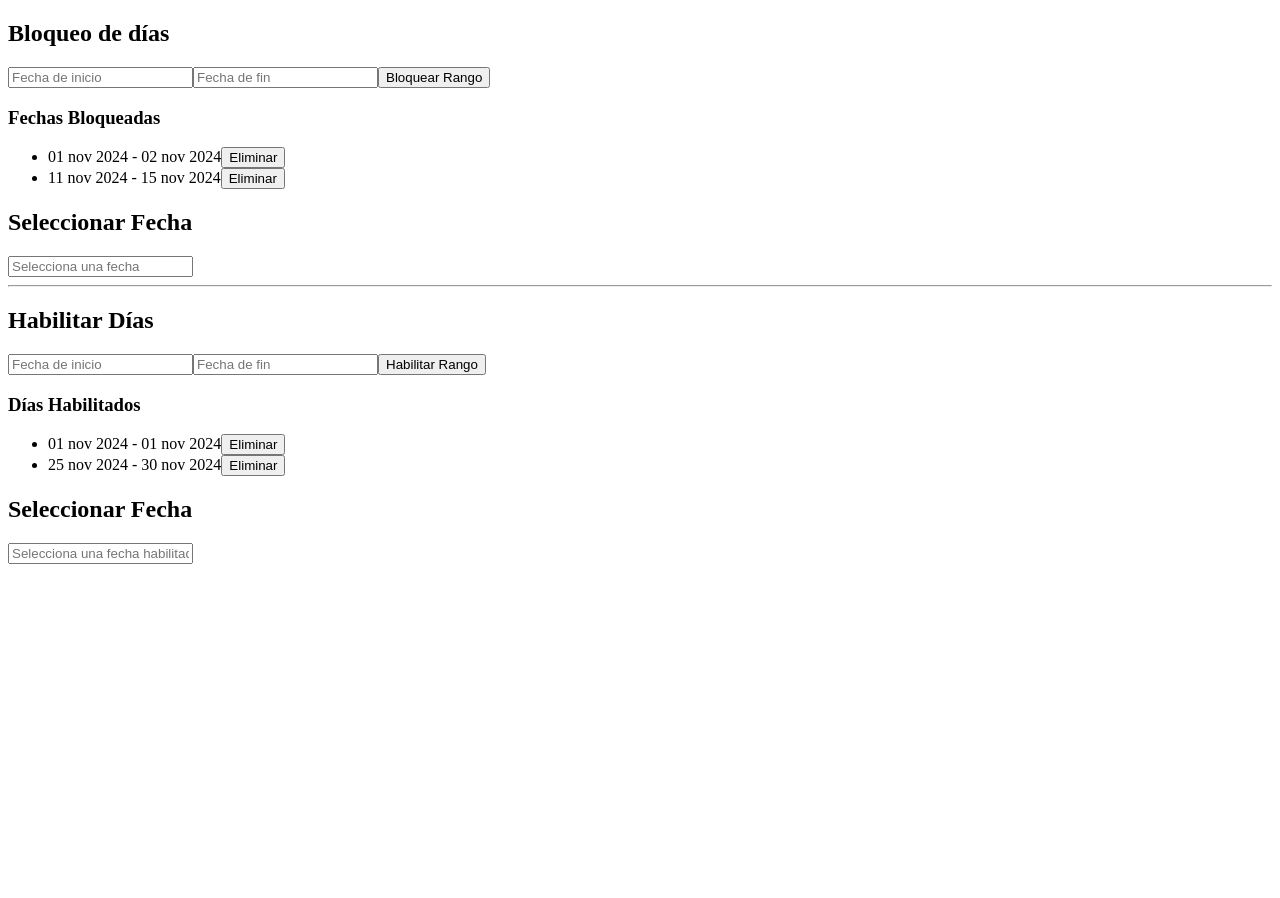
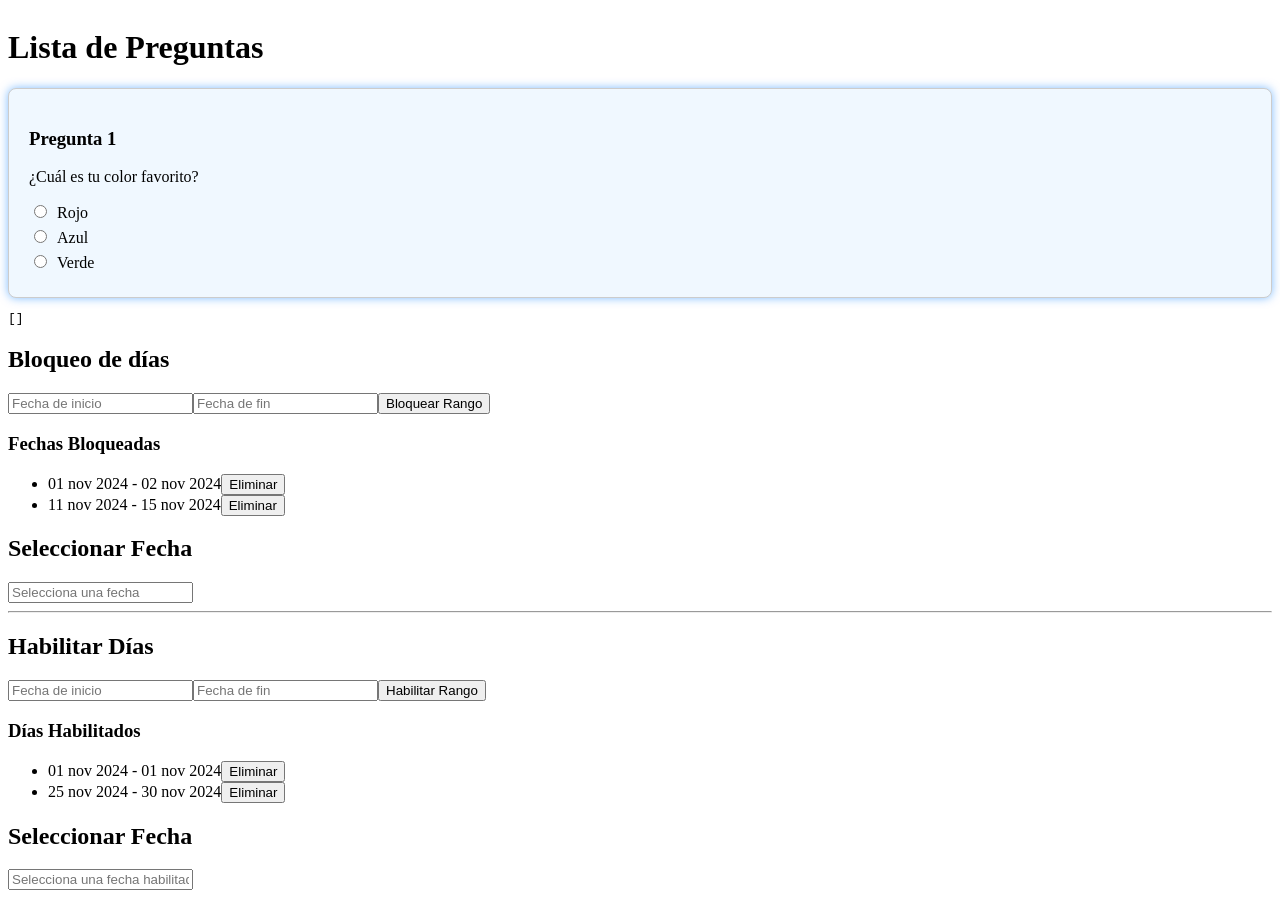
Before and after one commit to jimmyegc/react-quizz-example, a React (Vite) app: page / in a window 1280 px wide. Before the commit the page ends 800 px from the top, so only its background shows below. Built offline with nearby package versions, Linux system fonts and the light colour scheme.

Commit message:
fix 07112024

```diff
--- a/src/App.tsx
+++ b/src/App.tsx
@@ -19,7 +19,7 @@ function App() {
 
   return (
     <div>
-      {/* <Quizz />
+       <Quizz />{/*
       <AnimationComponent />
       <Quiz />
       <DateTimePickerComponent />
```
